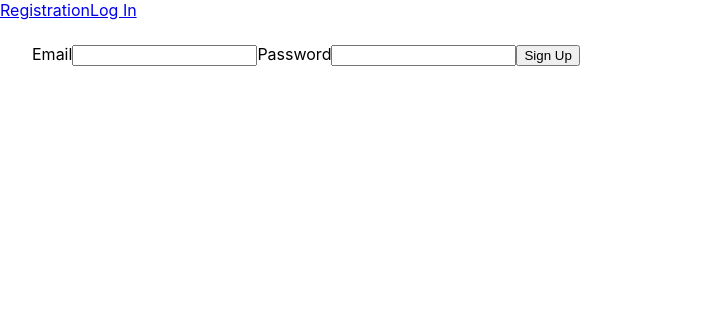
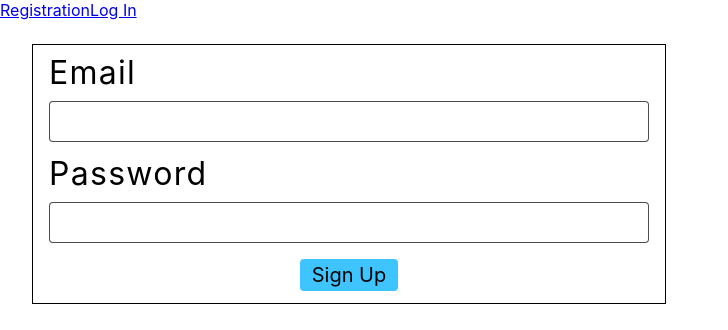
Before and after one commit to Sat98Ram/goit-react-hw-08-phonebook, a React (Create React App) app: page /goit-react-hw-08-phonebook/login in a window 1280 px wide. Shown: the top 330 px of the page, without its empty margins (0-728 px from the left). Built offline with nearby package versions, Linux system fonts and the light colour scheme.

Commit message:
LogIn styles

```diff
--- a/src/components/App.jsx
+++ b/src/components/App.jsx
@@ -4,7 +4,7 @@ import { RegisterPage } from 'pages/RegisterPage';
 import { ContactsPage } from 'pages/ContactsPage';
 import PublicRoute from './PublicRoute/PublicRoute';
 import PrivateRoute from './PrivateRoute/PrivateRoute';
-import { LoginPage } from 'pages/LoginPage';
+import { LoginPage } from 'pages/LoginPage/LoginPage';
 import { useEffect } from 'react';
 import { useDispatch, useSelector } from 'react-redux';
 import { selectIsAuth } from 'redux/auth/authSelectors';
--- a/src/components/Filter/Filter.module.css
+++ b/src/components/Filter/Filter.module.css
@@ -7,7 +7,7 @@
 }
 
 .filterInput {
-  width: 100%;
+  width: 360px;
   border: 1px solid rgba(33, 33, 33, 0.8);
   border-radius: 4px;
   font-weight: 400;
--- a/src/pages/ContactsPage.jsx
+++ b/src/pages/ContactsPage.jsx
@@ -1,7 +1,7 @@
 import Contacts from 'components/Contacts/Contacts';
 import Filter from 'components/Filter/Filter';
 import Phonebook from 'components/Phonebook/Phonebook';
-import Section from 'components/Sectiion/Section';
+import Section from 'components/Section/Section';
 
 export const ContactsPage = () => {
   return (
--- a/src/pages/LoginPage.jsx
+++ b/src/pages/LoginPage/LoginPage.jsx
@@ -1,7 +1,8 @@
-import Section from 'components/Sectiion/Section';
+import Section from 'components/Section/Section';
 import { useState } from 'react';
 import { useDispatch } from 'react-redux';
 import { loginUser } from 'redux/auth/authOperations';
+import css from './LoginPage.module.css';
 
 export const LoginPage = () => {
   const [email, setEmail] = useState('');
@@ -30,24 +31,28 @@ export const LoginPage = () => {
 
   return (
     <Section>
-      <form onSubmit={handleSubmit}>
-        <label>Email</label>
+      <form onSubmit={handleSubmit} className={css.loginForm}>
+        <label className={css.inputLabel}>Email</label>
         <input
           type="email"
           name="email"
           required
           value={email}
           onChange={handleChange}
+          className={css.loginInput}
         />
-        <label>Password</label>
+        <label className={css.inputLabel}>Password</label>
         <input
           type="password"
           name="password"
           required
           value={password}
           onChange={handleChange}
+          className={css.loginInput}
         />
-        <button type="submit">Sign Up</button>
+        <button type="submit" className={css.BtnLogin}>
+          Sign Up
+        </button>
       </form>
     </Section>
   );
--- /dev/null
+++ b/src/pages/LoginPage/LoginPage.module.css
@@ -0,0 +1,51 @@
+.loginForm {
+  border: 1px solid black;
+  padding: 12px 16px;
+  width: 600px;
+  display: flex;
+  flex-direction: column;
+}
+
+.inputLabel {
+  font-size: 32px;
+  font-weight: 400;
+  line-height: 1;
+  letter-spacing: 0.04em;
+  margin-bottom: 12px;
+}
+
+.loginInput {
+  border: 1px solid rgba(33, 33, 33, 0.8);
+  border-radius: 4px;
+  font-weight: 400;
+  font-size: 20px;
+  line-height: 1;
+  margin-bottom: 16px;
+  padding: 8px 20px;
+  box-sizing: border-box;
+}
+
+.inloginInputput:hover,
+.loginInput:focus {
+  border-color: blue;
+  outline: transparent;
+}
+
+.BtnLogin {
+  font-family: inherit;
+  font-size: 20px;
+  margin-left: auto;
+  margin-right: auto;
+  display: block;
+  cursor: pointer;
+  background: rgb(62, 197, 255);
+  border-radius: 4px;
+  border: none;
+  padding: 4px 12px;
+  transition: background 250ms cubic-bezier(0.075, 0.82, 0.165, 1);
+}
+
+.BtnLogin:hover,
+.BtnLogin:focus {
+  background: rgb(62, 126, 255);
+}
--- a/src/pages/RegisterPage.jsx
+++ b/src/pages/RegisterPage.jsx
@@ -1,4 +1,4 @@
-import Section from 'components/Sectiion/Section';
+import Section from 'components/Section/Section';
 import { useState } from 'react';
 import { useDispatch } from 'react-redux';
 import { registerUser } from 'redux/auth/authOperations';
```
Also changed, not shown: src/components/Section/Section.jsx (renamed from src/components/Sectiion/Section.jsx), src/components/Section/Section.module.css (renamed from src/components/Sectiion/Section.module.css).
